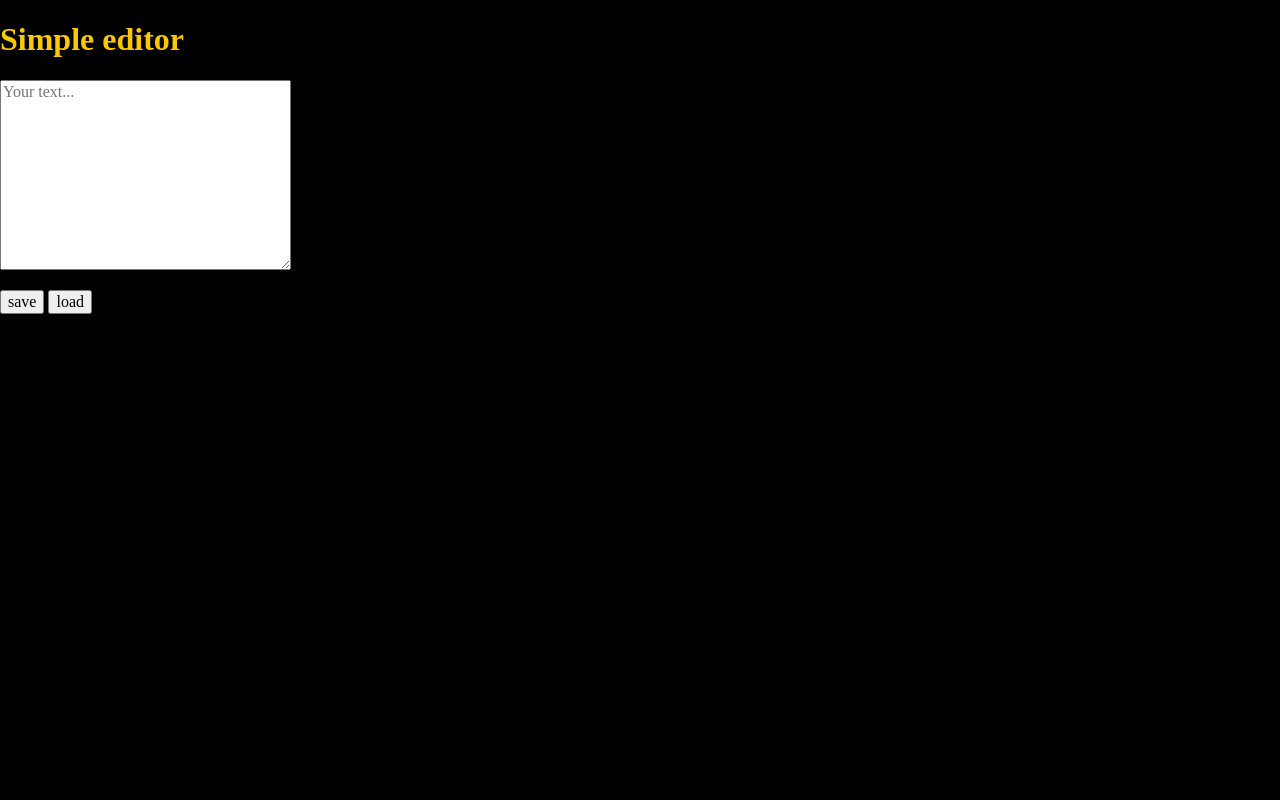
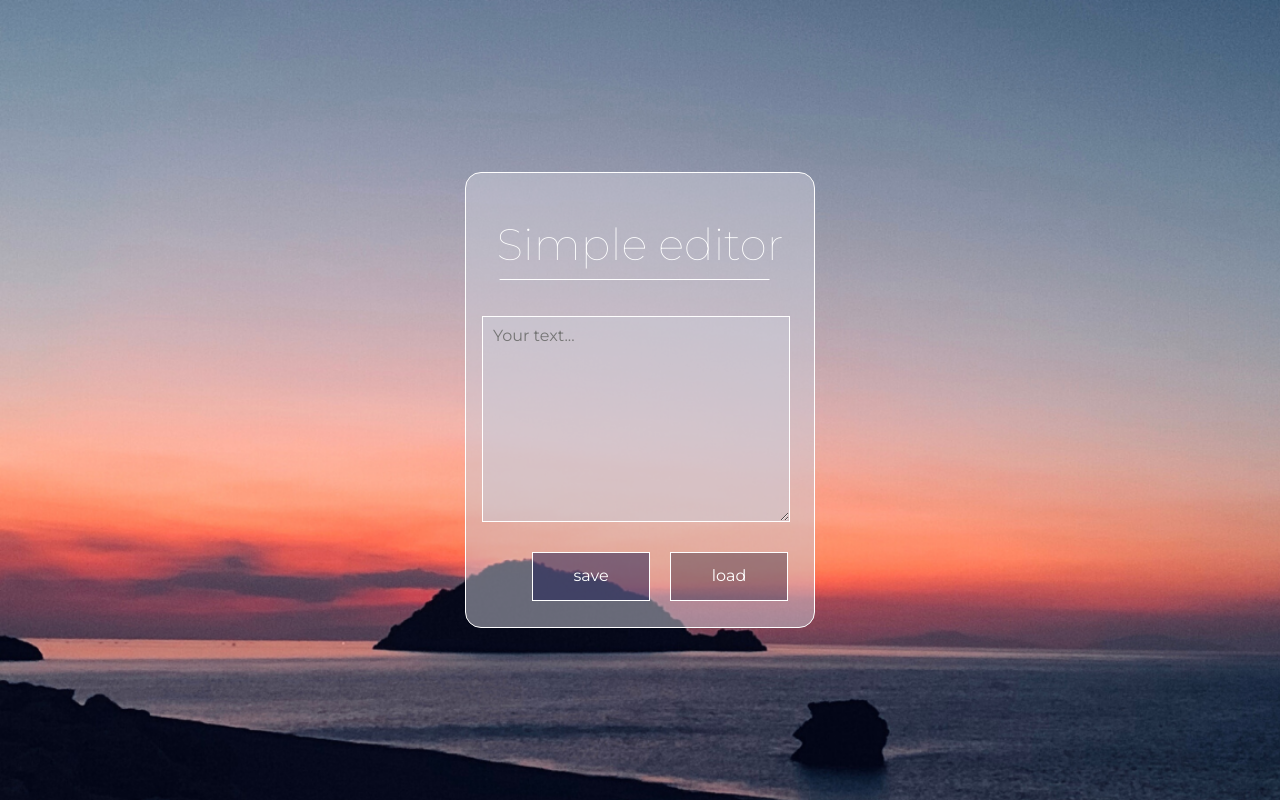
Before and after one commit to PawelMrozikowski/simple_editor, a website built with webpack: page src/content/index.html in a window 1280 px wide. Built offline with nearby package versions, Linux system fonts and the light colour scheme; files whose address does not match are found by name.

Commit message:
style, localStorage load save

```diff
--- a/src/scss/_variables.scss
+++ b/src/scss/_variables.scss
@@ -1,2 +1 @@
-$violet: #000;
-$yellow: #F9C802;
+$background : rgba(203, 203, 216, 0.5);
--- a/src/scss/main.scss
+++ b/src/scss/main.scss
@@ -1,16 +1,114 @@
 @import "_normalize";
 @import "_variables";
+@import url("https://fonts.googleapis.com/css?family=Montserrat:100,400&display=swap&subset=latin-ext");
 
+// @keyframes anim {
+//   0% {
+//     background: #ffffff;
+//     width: 10%;
+//   }
+
+//   100% {
+//     background: #b3b3b9;
+//     width: 100%;
+//   }
+// }
+
+@keyframes anim {
+  0% {
+    width: 1%;
+  }
+
+  100% {
+    transform: scaleX(90);
+  }
+}
 
 html {
   box-sizing: border-box;
 }
 
-*, *:before, *:after {
+*,
+*:before,
+*:after {
   box-sizing: inherit;
 }
 
 body {
-  color: $yellow;
-  background: $violet;
+  background-image: url("/assets/img/background.png");
+  background-size: cover;
+  font-family: Montserrat;
+  display: flex;
+  justify-content: center;
+  align-items: center;
+  min-height: 100vh;
 }
+
+.editor {
+  background: $background;
+  border: 1px solid white;
+  border-radius: 16px;
+  min-width: 350px;
+  padding: 16px;
+
+  &__header {
+    color: white;
+    font-weight: 100;
+    font-size: 44px;
+    text-align: center;
+  }
+
+  &__message {
+    background: $background;
+    min-width: 250px;
+    padding: 10px;
+    //margin: 0 auto;
+    border: 1px solid white;
+  }
+
+  &__action {
+    display: flex;
+    justify-content: flex-end;
+    border-radius: 4px;
+  }
+
+  &__button {
+    border: 1px solid #fff;
+    height: 27px;
+    color: #ffffff;
+    margin: 10px;
+    width: 96px;
+    padding: 10px;
+    box-sizing: content-box;
+    transition: transform 0.3s ease-in-out;
+
+    &:hover {
+      background: #ffffff;
+      color: #000;
+      cursor: pointer;
+      transform: scale(0.9);
+    }
+
+    &--load {
+      background: #12123257;
+    }
+
+    &--save {
+      background: rgba(27, 26, 83, 0.5);
+    }
+  }
+
+  &__animation {
+    display: block;
+    background: white;
+    height: 1px;
+    width: 1%;
+    left: 50%;
+    position: relative;
+    top: -20px;
+
+    animation: anim 1s ease-in-out 0.3s forwards;
+
+    //animation: slidein 50s linear infinite;
+  }
+}
```
Also changed, not shown: dist/assets/img/background.png (added), dist/assets/img/backround.png (added), dist/css/main.css, dist/index.html, src/assets/img/background.png (added), 1 other file.
